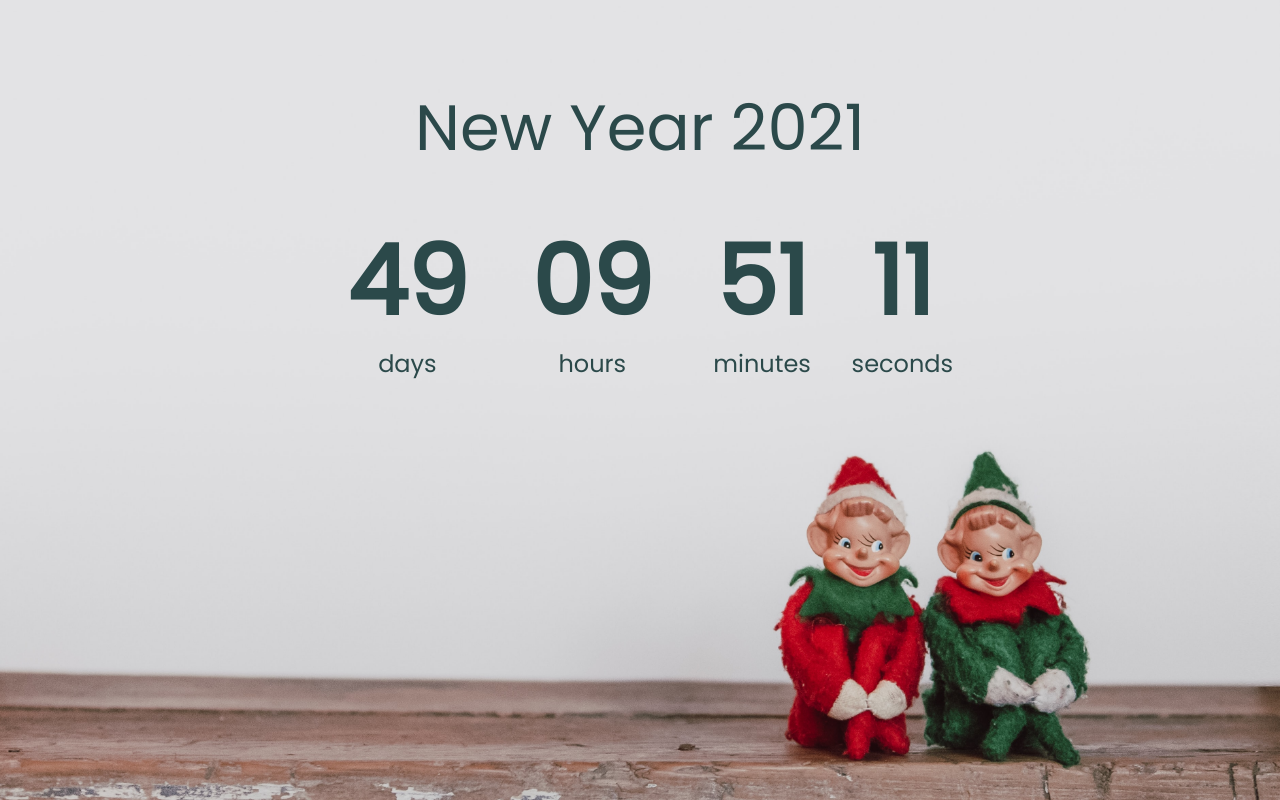
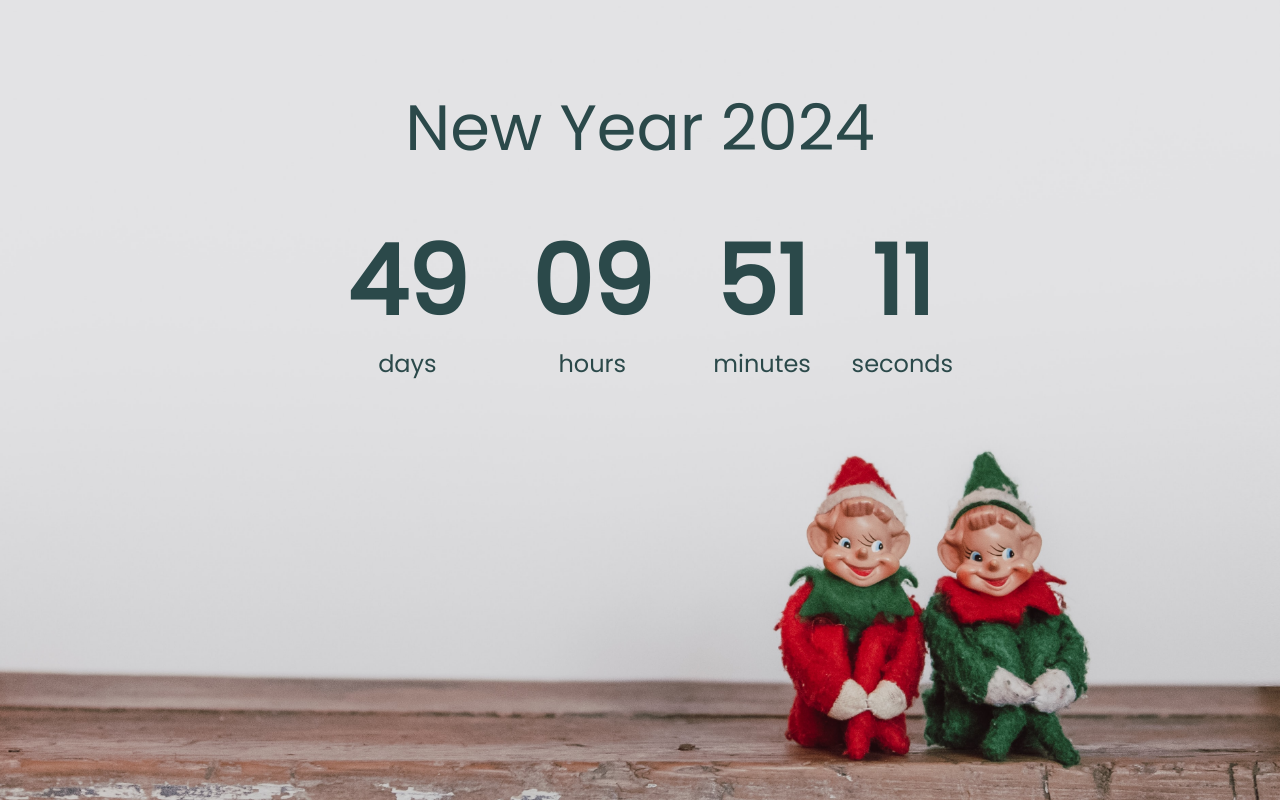
Before and after one commit to aidiko20/countdownTimer, a plain HTML site: page index.html in a window 1280 px wide. Drawn offline with Linux system fonts and the light colour scheme.

Commit message:
Update index.html

```diff
--- a/index.html
+++ b/index.html
@@ -10,7 +10,7 @@
 </head>
 
 <body>
-    <h1> New Year 2021</h1>
+    <h1> New Year 2024</h1>
     <div class="countdown-container">
         <div class="countdown-el days-c">
             <p class="big-text" id="days">0</p>
```
